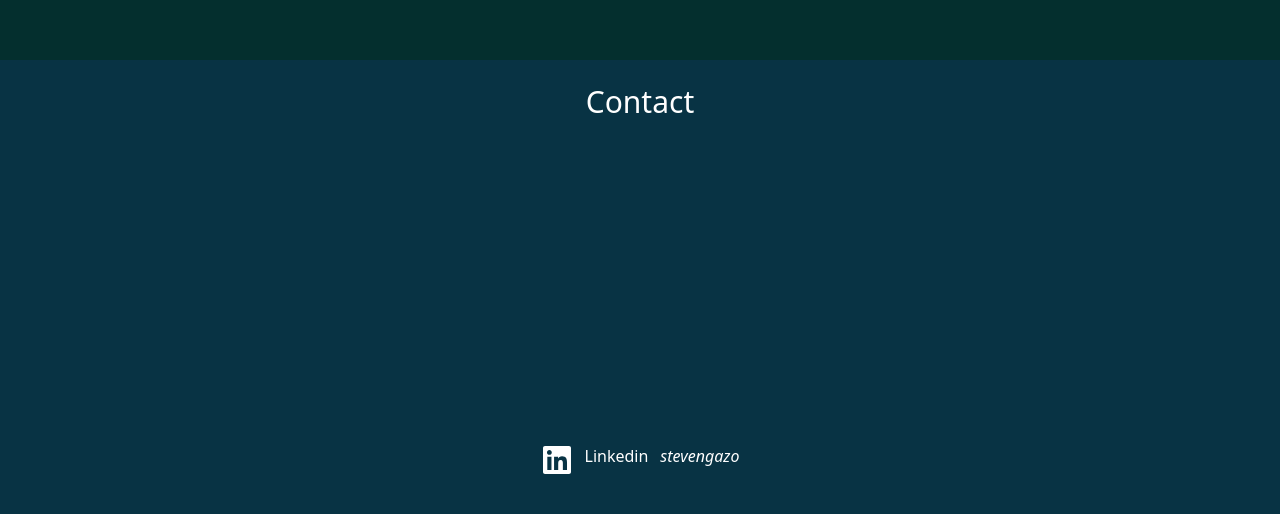
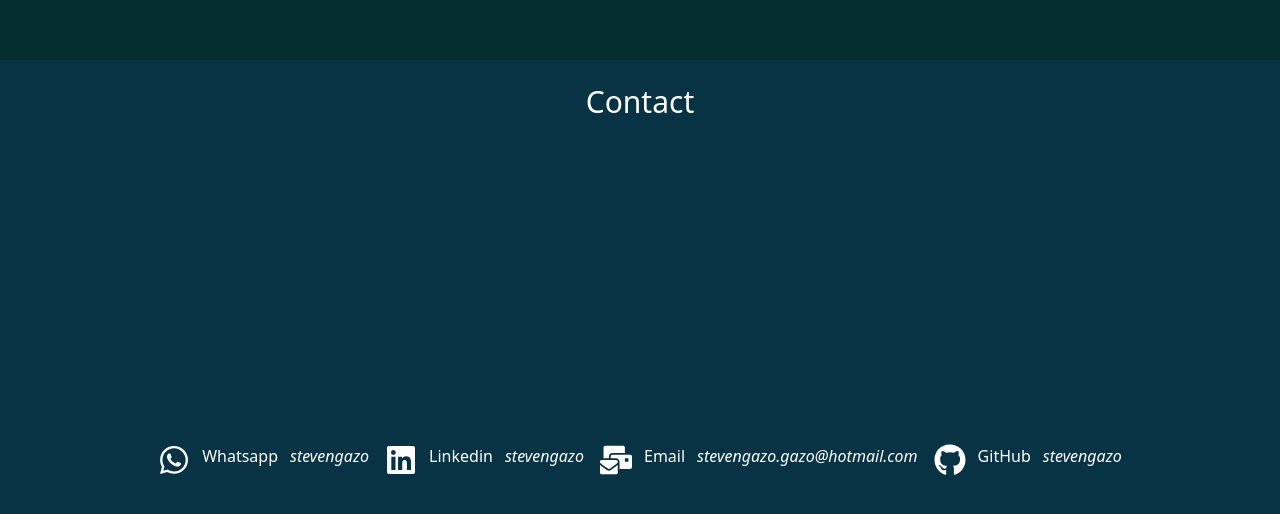
Before and after one commit to stevengazo/personal-page, a React (Vite) app: page / in a window 1280 px wide. Shown: the part 2340-2854 px from the top of the page. Built offline with nearby package versions, Linux system fonts and the light colour scheme; no server answers.

Commit message:
feat: cards

```diff
--- a/src/Pages/Contact.jsx
+++ b/src/Pages/Contact.jsx
@@ -1,6 +1,11 @@
 import ContactCard from "../Components/ContactCard";
-import { FaLinkedin, FaGithub, FaTwitter } from "react-icons/fa";
-
+import {
+  FaWhatsapp,
+  FaMailBulk,
+  FaLinkedin,
+  FaGithub,
+  FaTwitter,
+} from "react-icons/fa";
 
 const Hero = () => {
   return (
@@ -10,8 +15,32 @@ const Hero = () => {
         {/* White text for the heading with 3xl size */}
         <h2 className="text-white  absolute top-6 text-3xl">Contact</h2>
         <div>
-          <ul>
-            <ContactCard title={"Linkedin"} _icon={FaLinkedin} url={"https://www.linkedin.com/in/stevengazo/"} username={"stevengazo"} />
+          <ul className="flex md:flex-row sm:flex-col gap-4">
+            <ContactCard
+              title={"Whatsapp"}
+              _icon={FaWhatsapp}
+              url={"https://wa.me/86279806"}
+              username={"stevengazo"}
+            />
+
+            <ContactCard
+              title={"Linkedin"}
+              _icon={FaLinkedin}
+              url={"https://www.linkedin.com/in/stevengazo/"}
+              username={"stevengazo"}
+            />
+            <ContactCard
+              title={"Email"}
+              _icon={FaMailBulk}
+              url={"mailto:steven.gazo@hotmail.com"}
+              username={"stevengazo.gazo@hotmail.com"}
+            />
+            <ContactCard
+              title={"GitHub"}
+              _icon={FaGithub}
+              url={"https://github.com/stevengazo"}
+              username={"stevengazo"}
+            />
           </ul>
         </div>
       </div>
```
